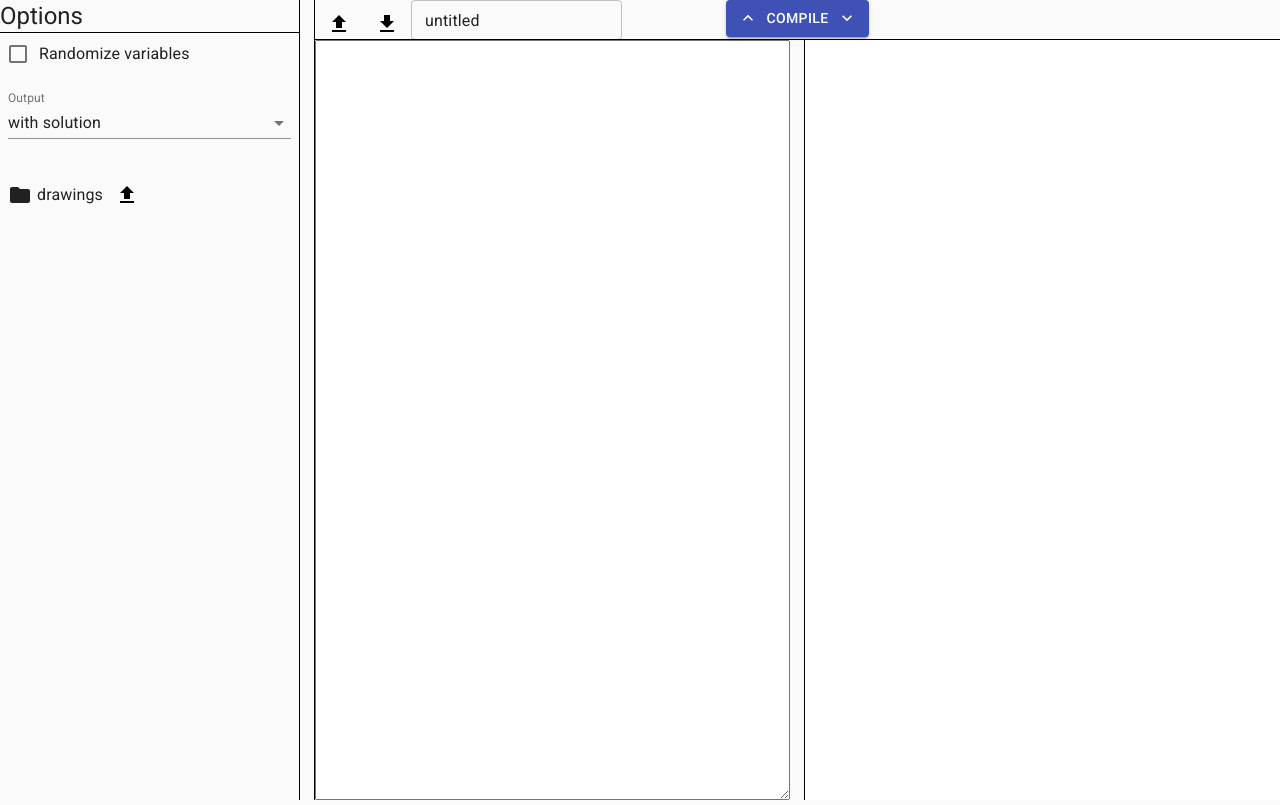
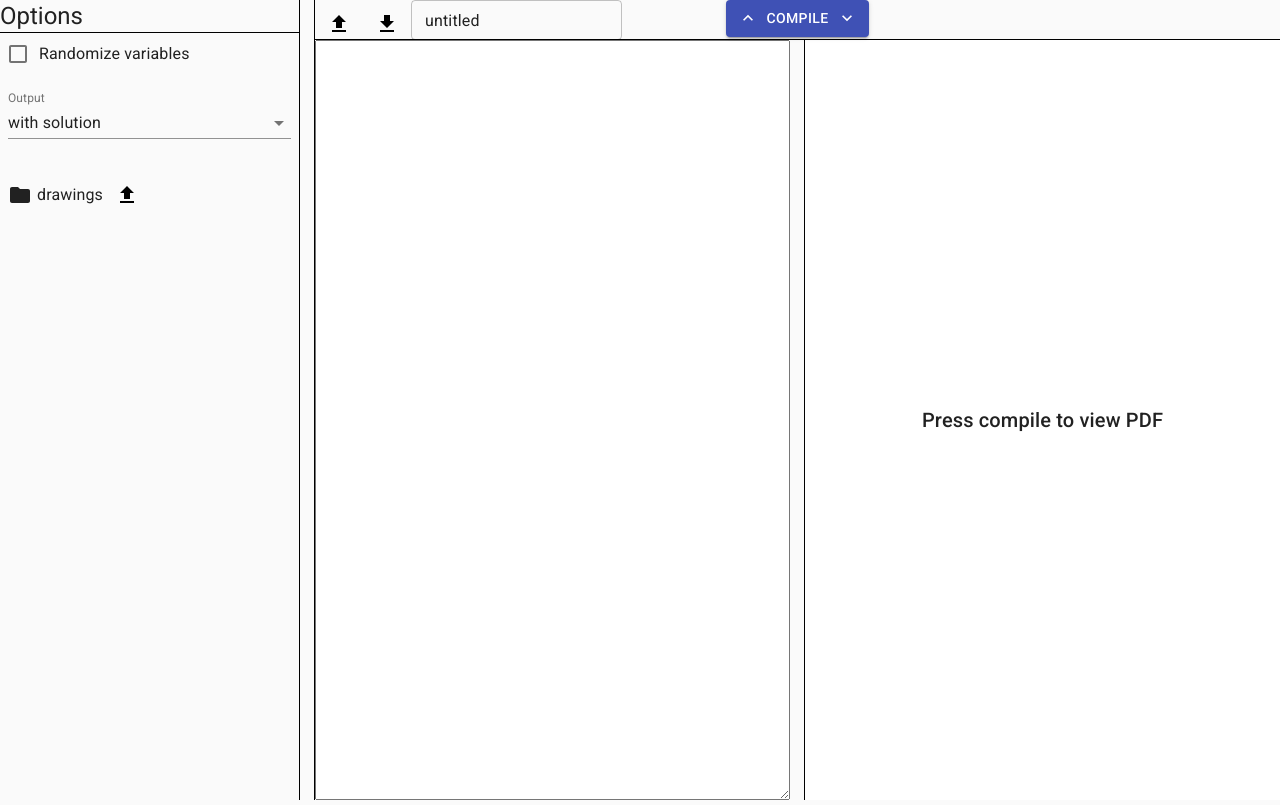
Before and after one commit to SlimTim10/icemaker-client, a React (Create React App) app: page / in a window 1280 px wide. Built offline with nearby package versions, Linux system fonts and the light colour scheme.

Commit message:
PDF viewer refactor and placeholder text

```diff
--- /dev/null
+++ b/src/Components/Main/PdfViewer.js
@@ -0,0 +1,19 @@
+import CircularProgress from '@material-ui/core/CircularProgress'
+import Typography from '@material-ui/core/Typography'
+
+const PdfViewer = ({ isLoading, pdfData, pdfObjectSrc }) => {
+  return (
+    isLoading ? <CircularProgress />
+    : pdfData ? (
+      <iframe
+        src={pdfObjectSrc}
+        height="100%"
+        width="100%"
+        type="application/pdf"
+        title="pdf">
+      </iframe>
+    ) : <Typography variant="h6">Press compile to view PDF</Typography>
+  )
+}
+
+export default PdfViewer
--- a/src/Components/Main/index.js
+++ b/src/Components/Main/index.js
@@ -2,11 +2,11 @@ import { useState } from 'react'
 import { makeStyles } from '@material-ui/core/styles'
 import Box from '@material-ui/core/Box'
 import Button from '@material-ui/core/Button'
-import CircularProgress from '@material-ui/core/CircularProgress'
 
 import Gutter from '../Gutter'
 import Header from './Header'
 import Editor from './Editor'
+import PdfViewer from './PdfViewer'
 
 const useStyles = makeStyles((theme) => ({
   header: {
@@ -61,12 +61,11 @@ const Main = ({
       </Box>
       <Box className={classes.body}>
         <Box className={classes.editor}>
-          <Editor {...{editorContent, setEditorContent}} />
+          <Editor {...{ editorContent, setEditorContent }} />
         </Box>
         <Gutter />
         <Box className={classes.pdf}>
-          {isLoading && <CircularProgress />}
-          {pdfData && <iframe src={pdfObjectSrc} height="100%" width="100%" type="application/pdf" title="pdf"></iframe>}
+          <PdfViewer {...{ isLoading, pdfData, pdfObjectSrc }} />
         </Box>
       </Box>
     </>
```
